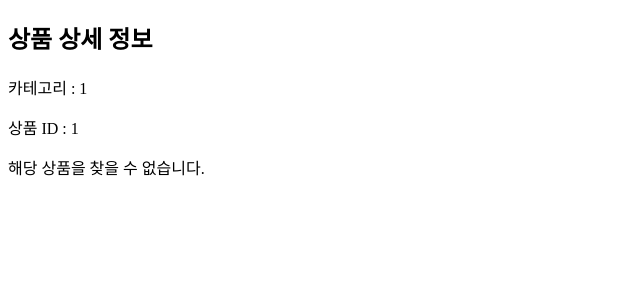
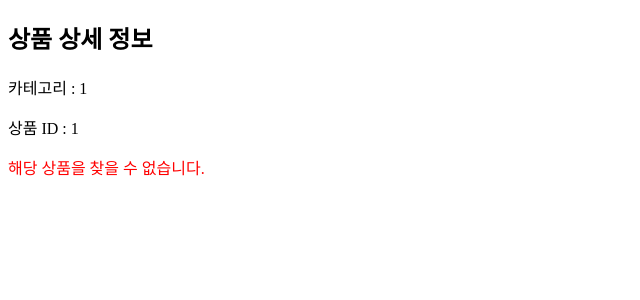
Before and after one commit to yihimin/js_reactclass, a React (Create React App) app in the folder state/: page /product/1/1 in a window 1280 px wide. Shown: the top 300 px of the page, without its empty margins (0-640 px from the left). Built offline with nearby package versions, Linux system fonts and the light colour scheme; the HTML template or start-up script is replaced by a standard one.

Commit message:
모듈 분리

```diff
--- a/state/src/App.js
+++ b/state/src/App.js
@@ -1,43 +1,11 @@
 import { BrowserRouter, Routes, Route, useParams } from 'react-router-dom';
-
-function Product() {
-  const { category, id } = useParams();
-  const productData = {
-    books: {
-      101: { name: '리액트 입문', price: 18000 },
-      102: { name: '자바스크립트 입문', price: 22000 },
-    },
-    electronics: {
-      201: { name: '마우스', price: 25000 },
-      202: { name: '키보드', price: 55000 },
-    },
-  };
-
-  const product = productData[category]?.[id];
-
-  return (
-    <div>
-      <h2>상품 상세 정보</h2>
-      <p>카테고리 : {category}</p>
-      <p>상품 ID : {id}</p>
-
-      {product ? (
-        <div>
-          <p>상품 이름 : {product.name}</p>
-          <p>상품 가격 : {product.price}</p>
-        </div>
-      ) : (
-        <p>해당 상품을 찾을 수 없습니다.</p>
-      )}
-    </div>
-  );
-}
+import ProductDetail from './components/ProductDetail';
 
 export default function App() {
   return (
     <BrowserRouter>
       <Routes>
-        <Route path="/product/:category/:id" element={<Product />} />
+        <Route path="/product/:category/:id" element={<ProductDetail />} />
       </Routes>
     </BrowserRouter>
   );
--- /dev/null
+++ b/state/src/components/ProductDetail.jsx
@@ -0,0 +1,34 @@
+import { useParams } from 'react-router-dom';
+
+export default function Product() {
+  const { category, id } = useParams();
+  const productData = {
+    books: {
+      101: { name: '리액트 입문', price: 18000 },
+      102: { name: '자바스크립트 입문', price: 22000 },
+    },
+    electronics: {
+      201: { name: '마우스', price: 25000 },
+      202: { name: '키보드', price: 55000 },
+    },
+  };
+
+  const product = productData[category]?.[id];
+
+  return (
+    <div>
+      <h2>상품 상세 정보</h2>
+      <p>카테고리 : {category}</p>
+      <p>상품 ID : {id}</p>
+
+      {product ? (
+        <div>
+          <p>상품 이름 : {product.name}</p>
+          <p>상품 가격 : {product.price}</p>
+        </div>
+      ) : (
+        <p style={{ color: 'red' }}>해당 상품을 찾을 수 없습니다.</p>
+      )}
+    </div>
+  );
+}
```
